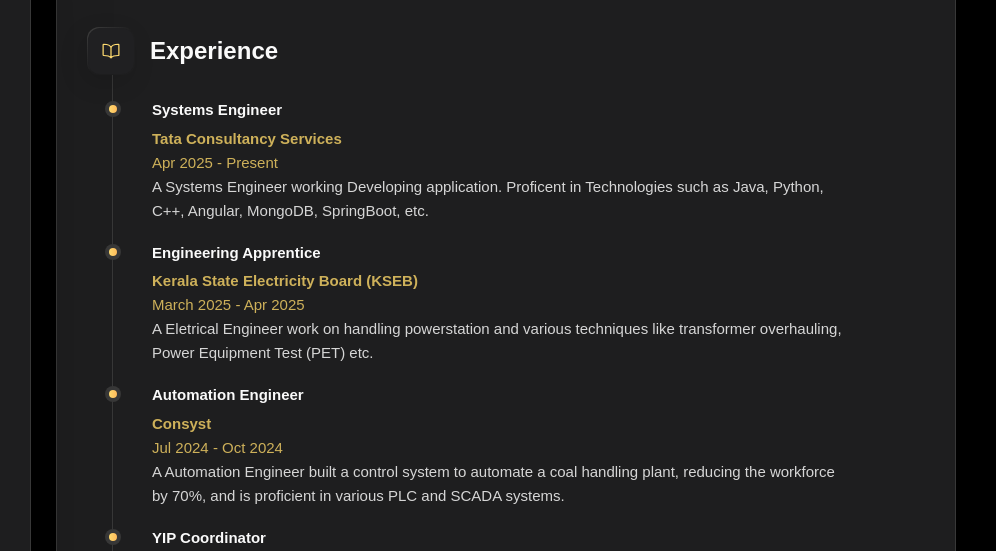
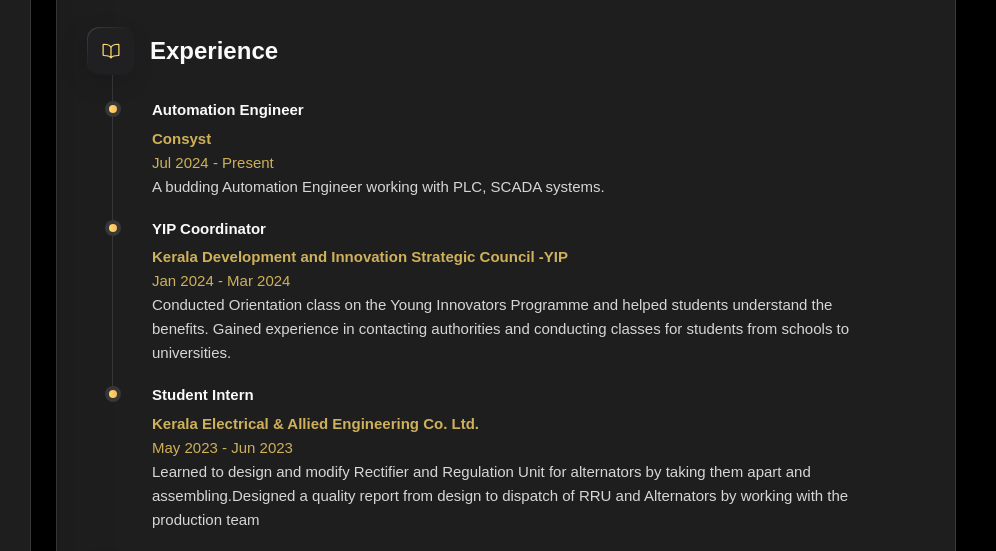
Before and after one commit to Ajmalva/ajmalva.github.io, a plain HTML site: page index.html in a window 1280 px wide. Both pictures are taken after a click on the button "Experience". Shown: the part 151-702 px from the top of the page, 284-1280 px from the left. Drawn offline with nearby package versions, Linux system fonts and the light colour scheme.

Commit message:
Revert "updated experience"
This reverts commit a312a42a6f2759482240c9a1d3fca8074b958d5c.

```diff
--- a/index.html
+++ b/index.html
@@ -600,36 +600,12 @@
 
             <li class="timeline-item">
 
-              <h4 class="h4 timeline-item-title">Systems Engineer</h4>
-              <span style="font-weight: bold;">Tata Consultancy Services</span>
-              <span>Apr 2025 - Present</span>
+              <h4 class="h4 timeline-item-title">Automation Engineer</h4>
+              <span style="font-weight: bold;">Consyst</span>
+              <span>Jul 2024 - Present</span>
 
               <p class="timeline-text">
-                A Systems Engineer working Developing application. Proficent in Technologies such as Java, Python, C++, Angular, MongoDB, SpringBoot, etc.
-              </p>
-
-            </li>
-
-            <li class="timeline-item">
-
-             <h4 class="h4 timeline-item-title">Engineering Apprentice</h4>
-              <span style="font-weight: bold;">Kerala State Electricity Board (KSEB)</span>
-              <span>March 2025 - Apr 2025</span>
-
-              <p class="timeline-text">
-                A Eletrical Engineer work on handling powerstation and various techniques like transformer overhauling, Power Equipment Test (PET) etc.
-              </p>
-
-            </li>
-
-            <li class="timeline-item">
-
-              <h4 class="h4 timeline-item-title">Automation Engineer</h4>
-              <span style="font-weight: bold;">Consyst</span>
-              <span>Jul 2024 - Oct 2024</span>
-
-              <p class="timeline-text">
-                A Automation Engineer built a control system to automate a coal handling plant, reducing the workforce by 70%, and is proficient in various PLC and SCADA systems.
+                A budding Automation Engineer working with PLC, SCADA systems.
               </p>
 
             </li>
```
